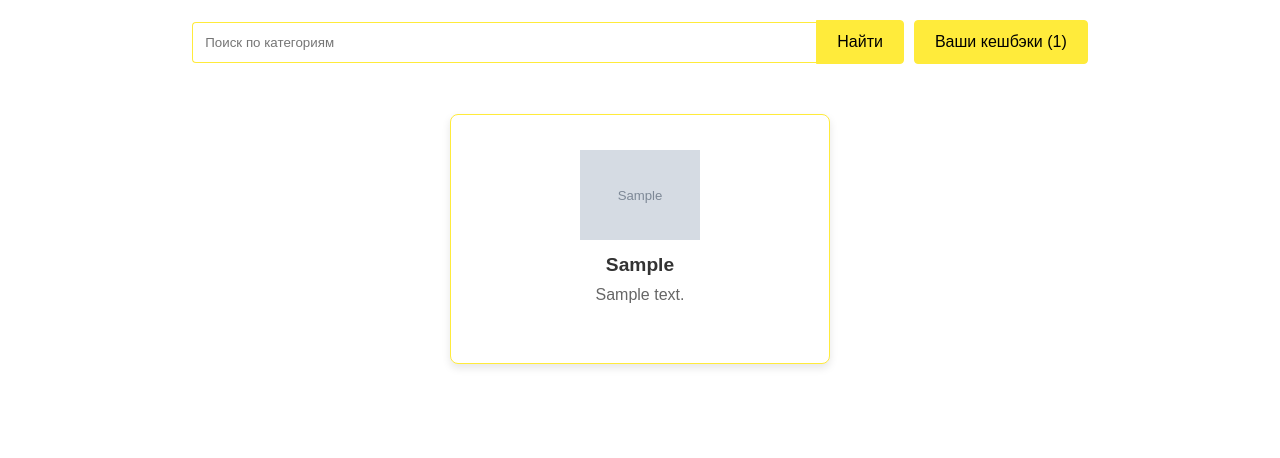
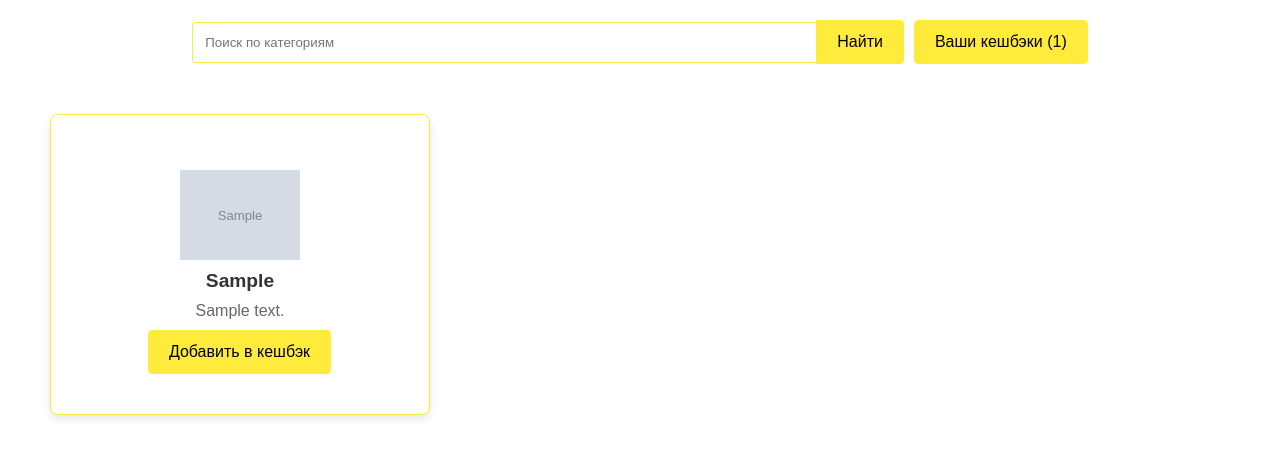
Before and after one commit to red-out/backend, a Django app: page / in a window 1280 px wide. Shown: the part 61-519 px from the top of the page. Run offline with Django 5.2, Linux system fonts and the light colour scheme; a user stored in the database is signed in; tables that the repository leaves empty hold one stand-in row (values such as "Sample post"); grey boxes marked "Sample" are stand-in pictures.

Commit message:
после консультации по второй лабе

```diff
--- a/project_tracker/project_tracker/urls.py
+++ b/project_tracker/project_tracker/urls.py
@@ -5,18 +5,8 @@ from django.contrib import admin
 urlpatterns = [
     path('', views.all_cashback_services, name='home'),  # Главная страница с кешбэк-услугами
     path('cashback/<int:id>/', views.cashback_details, name='cashback_details'),  # Детали кешбэк-услуги
+    path('add_cashback/<int:id>/', views.add_cashback, name='add_cashback'),  # Добавление кешбэка
     path('your_cashbacks/<int:report_id>/', views.monthly_cashbacks_view, name='monthly_cashbacks'),  # Страница с кешбэками за месяц
     path('your_cashbacks/delete/<int:report_id>/', views.delete_cashback_order, name='delete_cashback_order'),  # Удаление заявки
     path('admin/', admin.site.urls),
 ]
-
-# from django.urls import path
-# from tasks import views
-# from django.contrib import admin
-
-# urlpatterns = [
-#     path('', views.all_cashback_services, name='home'),  # Главная страница с кешбэк-услугами
-#     path('cashback/<int:id>/', views.cashback_details, name='cashback_details'),  # Детали кешбэк-услуги
-#     path('your_cashbacks/<int:report_id>/', views.monthly_cashbacks_view, name='monthly_cashbacks'),  # Страница с кешбэками за месяц
-#     path('admin/', admin.site.urls),
-# ]
--- a/project_tracker/tasks/static/style.css
+++ b/project_tracker/tasks/static/style.css
@@ -63,6 +63,7 @@ p {
     flex-wrap: wrap; /* Позволяет карточкам переноситься на следующую строку при необходимости */
     justify-content: space-around; /* Размещает карточки с равными промежутками */
     padding: 20px;
+    justify-content: flex-start;
 }
 
 
@@ -75,14 +76,13 @@ p {
     border-radius: 8px;
     box-shadow: 0 4px 8px rgba(0, 0, 0, 0.1);
     text-align: center;
-    position: relative;
     margin: 10px;
     box-sizing: border-box;
     display: flex;
     flex-direction: column;
     justify-content: flex-start;
+    position: relative; /* Убедитесь, что позиционирование работает */
 }
-
 
 /* Стили для контейнера изображения карточки */
 .card-image-container {
@@ -116,13 +116,18 @@ p {
 
 /* Полная кликабельность карточки */
 .card a {
-    position: absolute;
-    top: 0;
-    left: 0;
+    position: relative; /* Измените на relative */
     width: 100%;
     height: 100%;
-    z-index: 1;
+    z-index: 0; /* Задать z-index для ссылки */
     text-decoration: none;
+}
+
+/* Стили для кнопки внутри карточки */
+.card .add-to-cashback-button {
+    position: relative;
+    z-index: 1; /* Увеличиваем z-index кнопки, чтобы она была выше ссылки */
+    margin-top: auto; /* Позволяет кнопке оставаться внизу карточки */
 }
 
 
@@ -343,3 +348,46 @@ form button:hover {
     background-color: #fdd835;
     border-color: #fdd835;
 }
+
+
+
+
+
+
+
+
+
+
+
+
+
+
+
+
+
+
+
+
+
+
+
+
+
+/* Стили для кнопки внутри карточки */
+.add-to-cashback-button {
+    padding: 12px 20px; /* Подобно кнопке корзины */
+    background-color: #ffeb3b; /* Цвет кнопки */
+    color: #000; /* Черный текст */
+    border: 1px solid #ffeb3b; /* Соответствует кнопке корзины */
+    border-radius: 4px; /* Скругленные углы */
+    cursor: pointer;
+    text-align: center;
+    margin-top: 10px; /* Отступ сверху, чтобы кнопка не прилипала к содержимому */
+    font-size: 16px; /* Размер шрифта */
+    transition: background-color 0.3s ease; /* Эффект перехода */
+}
+
+.add-to-cashback-button:hover {
+    background-color: #fdd835; /* Цвет при наведении */
+    border-color: #fdd835; /* Цвет границы при наведении */
+}
--- a/project_tracker/tasks/templates/index.html
+++ b/project_tracker/tasks/templates/index.html
@@ -7,7 +7,7 @@
     <input type="text" name="cashback_categories" placeholder="Поиск по категориям" value="{{ request.GET.cashback_categories }}" class="search-input">
     <button type="submit" class="search-button">Найти</button>
 
-    {% if data.current_report_id %}  <!-- Проверяем, существует ли current_report_id -->
+    {% if data.current_report_id %}
         <a href="{% url 'monthly_cashbacks' data.current_report_id %}" class="cart-button">
             Ваши кешбэки
             <span class="cart-item-count">({{ data.cart_item_count }})</span>
@@ -24,10 +24,16 @@
     {% for service in data.services %}
         <div class="card">
             <a href="{% url 'cashback_details' service.id %}">
-                <img src="{{ service.image_url }}" alt="{{ service.category }}" class="card-image">
+                <div class="card-image-container"> <!-- Оберните изображение в контейнер -->
+                    <img src="{{ service.image_url }}" alt="{{ service.category }}" class="card-image">
+                </div>
                 <h3>{{ service.category }}</h3>
                 <p>{{ service.cashback_percentage_text }}</p>
             </a>
+            <form method="POST" action="{% url 'add_cashback' service.id %}" style="margin-top: 10px;">
+                {% csrf_token %}
+                <button type="submit" class="add-to-cashback-button">Добавить в кешбэк</button>
+            </form>
         </div>
     {% empty %}
         <p>Кешбэк-услуги не найдены.</p>
--- a/project_tracker/tasks/views.py
+++ b/project_tracker/tasks/views.py
@@ -1,5 +1,5 @@
 from django.shortcuts import render, get_object_or_404
-from django.http import HttpResponseRedirect
+from django.http import HttpResponseRedirect, HttpResponse
 from django.urls import reverse
 from datetime import date
 from .models import CashbackService, CashbackOrder, CashbackOrderService
@@ -12,18 +12,17 @@ def all_cashback_services(request):
     # Получаем активную заявку (черновик или завершённую)
     active_order = CashbackOrder.objects.filter(creator=request.user).order_by('-id').first()
 
-    # Если текущая заявка завершена или удалена, создаем новую
+    # Если текущая заявка завершена или удалена, не показываем её
     if active_order and active_order.status in ['completed', 'deleted']:
-        new_order = CashbackOrder.objects.create(creator=request.user, status='draft', month=date.today().strftime("%B"))
+        active_order = None  # Сбрасываем активную заявку
 
-        # Добавляем случайную услугу в новую заявку
-        random_service = random.choice(CashbackService.objects.filter(status='active'))
-        CashbackOrderService.objects.create(
-            order=new_order,
-            service=random_service,
-            total_spent=77777  # Устанавливаем потраченную сумму
+    # Если активной заявки нет, создаем новую
+    if not active_order:
+        active_order = CashbackOrder.objects.create(
+            creator=request.user,
+            status='draft',
+            month=date.today().strftime("%B")
         )
-        active_order = new_order  # Обновляем ссылку на активный заказ
 
     # Количество карточек в текущей заявке
     transaction_count = CashbackOrderService.objects.filter(order=active_order).count() if active_order else 0
@@ -47,6 +46,7 @@ def all_cashback_services(request):
         }
     })
 
+
 def cashback_details(request, id):
     service = get_object_or_404(CashbackService, id=id)
 
@@ -62,19 +62,44 @@ def cashback_details(request, id):
             status='draft',
             month=date.today().strftime("%B")  # Пример месяца
         )
-        # Добавляем случайную услугу в новый черновик
-        random_service = random.choice(CashbackService.objects.filter(status='active'))
-        CashbackOrderService.objects.create(
-            order=order,
-            service=random_service,
-            total_spent=77777  # Устанавливаем потраченную сумму
-        )
 
     return render(request, 'cashback_details.html', {'data': service})
 
+
+def add_cashback(request, id):
+    if request.method == 'POST':
+        # Получаем активную заявку (черновик)
+        active_order = CashbackOrder.objects.filter(creator=request.user, status='draft').first()
+
+        if not active_order:
+            return HttpResponseRedirect(reverse('home'))  # Не добавляем кешбэк, если активной заявки нет
+
+        # Получаем кешбэк по ID
+        cashback_service = get_object_or_404(CashbackService, id=id)
+
+        # Проверяем, существует ли уже услуга в текущем заказе
+        if CashbackOrderService.objects.filter(order=active_order, service=cashback_service).exists():
+            return HttpResponseRedirect(reverse('home'))  # Возвращаем редирект, если кешбэк уже добавлен
+
+        # Добавляем кешбэк в заявку
+        CashbackOrderService.objects.create(
+            order=active_order,
+            service=cashback_service,
+            total_spent=77777  # Здесь можно установить реальную сумму, если она известна
+        )
+
+    return HttpResponseRedirect(reverse('home'))
+
+
 def monthly_cashbacks_view(request, report_id):
+    # Пытаемся получить заявку по ID
+    selected_report = get_object_or_404(CashbackOrder, id=report_id, creator=request.user)
+
+    # Проверяем статус заявки
+    if selected_report.status == 'deleted':
+        return HttpResponse("Кешбэки за этот месяц были удалены")  # Возвращаем сообщение, если заявка удалена
+
     transactions_with_titles = []
-    selected_report = get_object_or_404(CashbackOrder, id=report_id, creator=request.user, status__in=['draft', 'active', 'completed'])
 
     for transaction in CashbackOrderService.objects.filter(order=selected_report):
         cashback_received = extract_cashback_percentage(transaction.service.cashback_percentage_text) * transaction.total_spent
@@ -101,6 +126,7 @@ def monthly_cashbacks_view(request, report_id):
         }
     })
 
+
 def delete_cashback_order(request, report_id):
     if request.method == 'POST':
         # Удаляем заявку и её услуги
@@ -110,18 +136,8 @@ def delete_cashback_order(request, report_id):
         # Удаляем все услуги, связанные с данной заявкой
         CashbackOrderService.objects.filter(order_id=report_id).delete()
 
-        # Создаем новый черновик после удаления
-        new_order = CashbackOrder.objects.create(creator=request.user, status='draft', month=date.today().strftime("%B"))
+        return HttpResponseRedirect(reverse('home'))   # Перенаправление на главную страницу
 
-        # Добавляем случайную услугу в новую заявку
-        random_service = random.choice(CashbackService.objects.filter(status='active'))
-        CashbackOrderService.objects.create(
-            order=new_order,
-            service=random_service,
-            total_spent=77777  # Устанавливаем потраченную сумму
-        )
-
-        return HttpResponseRedirect(reverse('home'))   # Перенаправление на главную страницу
 
 def extract_cashback_percentage(cashback_percentage_text):
     match = re.search(r'(\d+)%', cashback_percentage_text)
```
